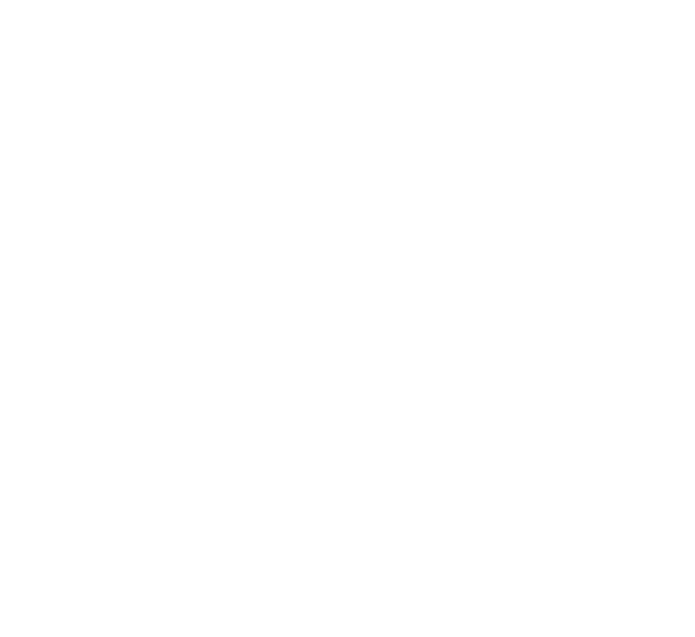
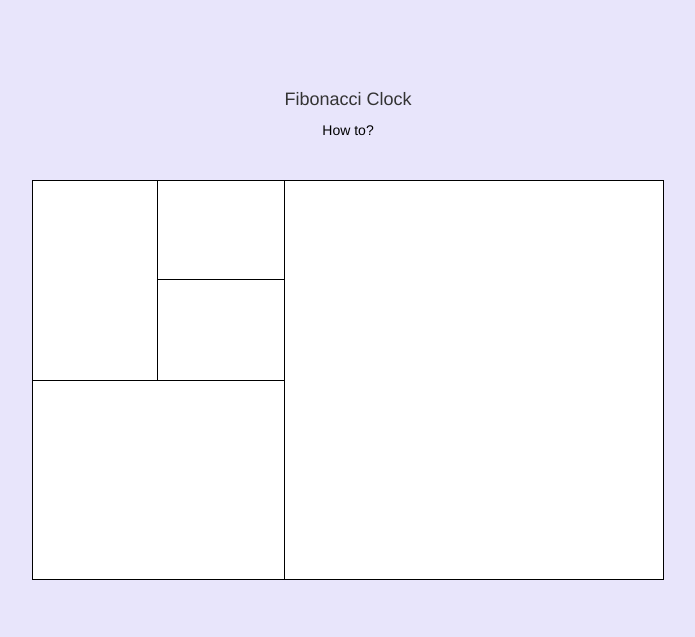
Before and after one commit to dhanushuUzumaki/FibClock, a plain HTML site: page index.html in a window 1280 px wide. Shown: the top 637 px of the page, without its empty margins (292-987 px from the left). Drawn offline with nearby package versions, Linux system fonts and the light colour scheme.

Commit message:
Finished Layout

```diff
--- a/index.html
+++ b/index.html
@@ -25,6 +25,47 @@
 
 <body>
 
+    <div class="main">
+        <h4>Fibonacci Clock </h4><a href="https://github.com/dhanushuUzumaki/FibClock#fibonacci-clock" target="_blank">How to?</a>
+        <div class="container">
+            <div class="col-xs-6 left">
+
+                <div class="row">
+
+                    <div class="two-half-left"> <!--2-->
+
+                    </div>
+                    <div class="two-half-right">
+
+                        <div class="one one-top"> <!--1-->
+
+                        </div>
+                        <div class="one one-bottom"><!--1-->
+
+                        </div>
+
+                    </div>
+
+                </div>
+
+                <div class="row three"><!--3-->
+
+                </div>
+
+            </div>
+            <div  class="col-xs-6 right five"> <!--5-->
+
+            </div>
+        </div>
+    </div>
+
+    <footer>
+
+        <a href="https://www.github.com/dhanushuUzumaki" target="_blank">Dhanushu <span class="fa fa-github"></span></a>
+
+    </footer>
+
+
 
     <script src="https://code.jquery.com/jquery-1.12.4.min.js" integrity="sha256-ZosEbRLbNQzLpnKIkEdrPv7lOy9C27hHQ+Xp8a4MxAQ=" crossorigin="anonymous"></script>
     <script src="https://maxcdn.bootstrapcdn.com/bootstrap/3.3.7/js/bootstrap.min.js" integrity="sha384-Tc5IQib027qvyjSMfHjOMaLkfuWVxZxUPnCJA7l2mCWNIpG9mGCD8wGNIcPD7Txa" crossorigin="anonymous"></script>
--- a/style.css
+++ b/style.css
@@ -0,0 +1,74 @@
+body{
+	background: #e8e5fb;
+}
+.main{
+	position: relative;
+	top: 10vh;
+	text-align: center;
+}
+
+.container{
+	background: #FFF;
+	max-width: 79vh;
+	min-height: 50vh;
+	position: relative;
+	margin: 0 auto;
+	top: 5vh;
+}
+
+.left{
+	width: 40%;
+	height: 100%;
+	position: absolute;
+	left: 0;
+	border: 1px solid black;
+}
+
+.right{
+	width: 60%;
+	height: 100%;
+	position: absolute;
+	left: 40%;
+	border: 1px solid black;
+	border-left: 0px;
+}
+
+.left > .row{
+	height: 50%;
+}
+
+.three{
+	border-top: 1px solid black;
+}
+
+.two-half-left{
+	width: 50%;
+	height: 50%;
+	border-right: 1px solid black;
+	position: absolute;
+}
+.two-half-right{
+	position: absolute;
+	left: 50%;
+	width: 50%;
+	height: 50%;
+}
+
+.one{
+	height: 50%;
+}
+
+.one-top{
+	border-bottom: 1px solid black;
+}
+
+footer{
+	position: fixed;
+	top: 80%;
+	left: 48%;
+}
+
+a,a:hover,a:visited{
+	text-decoration: none;
+	color: black;
+}
```
